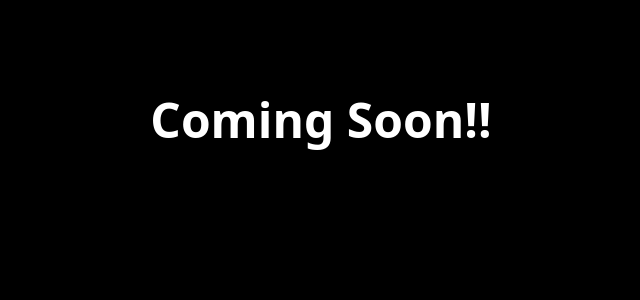
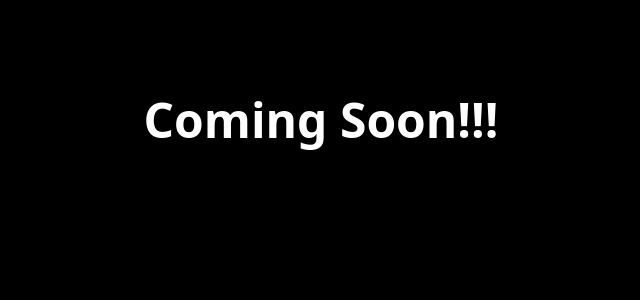
Before and after one commit to sabi521/chromeweb, a Next.js app: page / in a window 1280 px wide. Shown: the top 300 px of the page, without its empty margins (319-959 px from the left). Built offline with nearby package versions, Linux system fonts and the light colour scheme.

Commit message:
inital change

```diff
--- a/app/page.tsx
+++ b/app/page.tsx
@@ -3,7 +3,7 @@ import Image from "next/image";
 export default function Home() {
   return (
     <main className="flex min-h-screen flex-col items-center justify-between p-24 bg-black">
-      <h1 className="text-white font-bold font-sans text-5xl">Coming Soon!!</h1>
+      <h1 className="text-white font-bold font-sans text-5xl">Coming Soon!!!</h1>
     </main>
   );
 }
```
